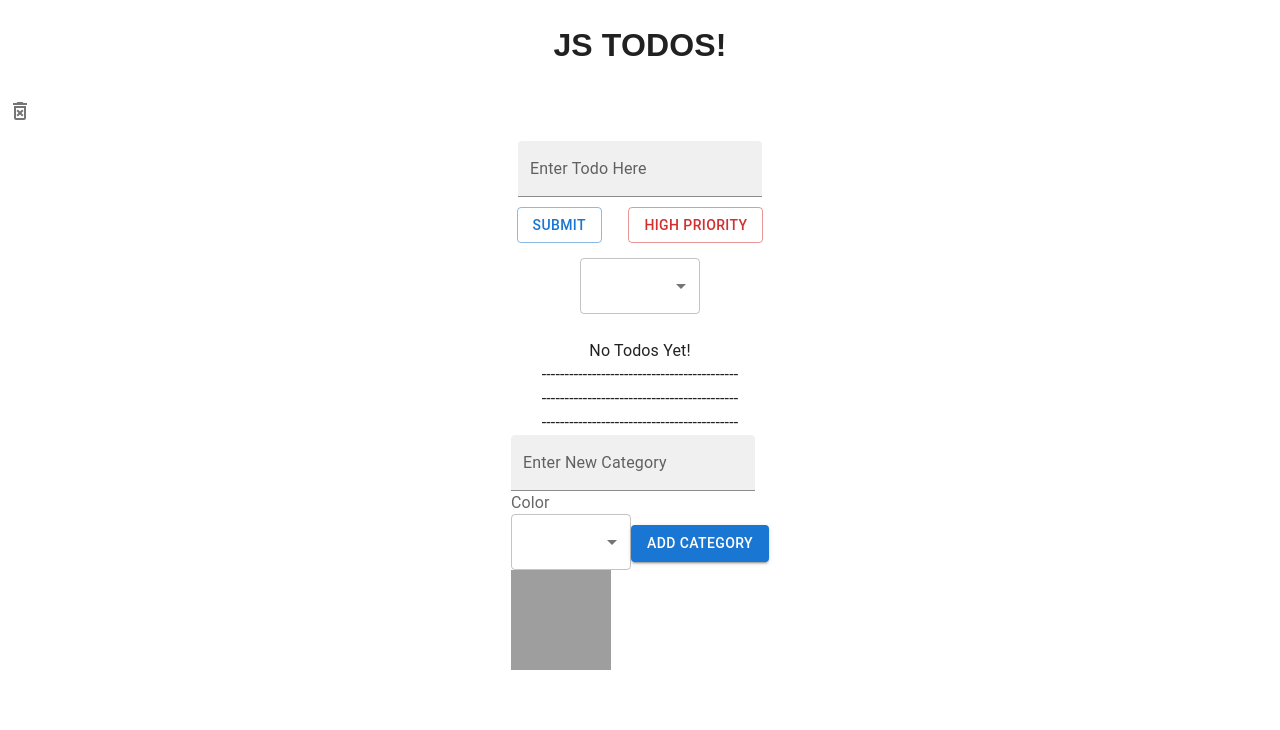
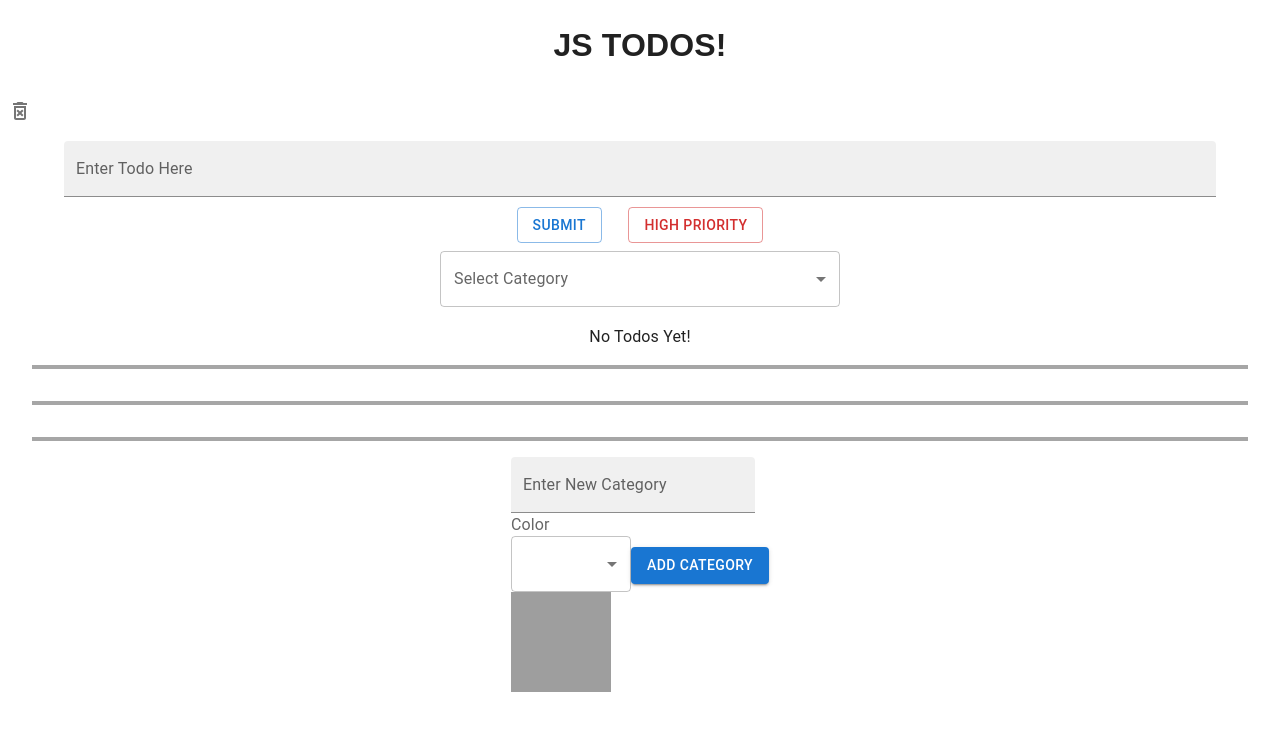
Before and after one commit to jstaples50/js_todo_app, a React (Create React App) app: page / in a window 1280 px wide. Shown: the top 730 px of the page. Built offline with nearby package versions, Linux system fonts and the light colour scheme.

Commit message:
Created divider components

```diff
--- a/src/scenes/TodoFeed.jsx
+++ b/src/scenes/TodoFeed.jsx
@@ -12,9 +12,14 @@ import {
   Checkbox,
   ListItemText,
   OutlinedInput,
+  FormControl,
+  FormHelperText,
+  InputLabel,
+  Divider,
 } from "@mui/material";
 import Button from "@mui/material/Button";
 import DeleteForeverOutlinedIcon from "@mui/icons-material/DeleteForeverOutlined";
+import { grey, red } from "@mui/material/colors";
 import { v4 as uuidv4 } from "uuid";
 import { sortByStatusAndDate } from "../helper/helperFunctions";
 import {
@@ -25,6 +30,17 @@ import {
 } from "../helper/localStorage";
 import ToDo from "./components/Todo";
 import { Check } from "@mui/icons-material";
+
+// const ITEM_HEIGHT = 48;
+// const ITEM_PADDING_TOP = 8;
+// const MenuProps = {
+//   PaperProps: {
+//     style: {
+//       maxHeight: ITEM_HEIGHT * 4.5 + ITEM_PADDING_TOP,
+//       width: 250,
+//     },
+//   },
+// };
 
 const TodoFeed = ({ categoryArray, setCategoryArray }) => {
   const [todo, setTodo] = useState("");
@@ -68,8 +84,14 @@ const TodoFeed = ({ categoryArray, setCategoryArray }) => {
   };
 
   const handleCategorySelectionChange = (e) => {
-    setCategoriesSelected(e.target.value);
-    console.log(categoriesSelected);
+    // setCategoriesSelected(e.target.value);
+    const {
+      target: { value },
+    } = e;
+    setCategoriesSelected(
+      // On autofill we get a stringified value.
+      typeof value === "string" ? value.split(",") : value
+    );
   };
 
   useEffect(() => {
@@ -90,7 +112,7 @@ const TodoFeed = ({ categoryArray, setCategoryArray }) => {
           flexDirection={"column"}
           justifyContent={"center"}
           alignItems={"center"}
-          // width={"400px"}
+          width={"100vw"}
         >
           <TextField
             id="filled-basic"
@@ -100,7 +122,18 @@ const TodoFeed = ({ categoryArray, setCategoryArray }) => {
             autoComplete="off"
             value={todo}
             onChange={handleTodoChange}
-            sx={{ m: "10px" }}
+            fullWidth
+            sx={{
+              width: "90%",
+              m: "10px auto",
+            }}
+            InputProps={{
+              sx: {
+                "& input": {
+                  textAlign: "center",
+                },
+              },
+            }}
           />
           <Box
             className="form-buttons"
@@ -119,36 +152,57 @@ const TodoFeed = ({ categoryArray, setCategoryArray }) => {
               High Priority
             </Button>
           </Box>
+          <FormControl sx={{ m: 1, minWidth: 400 }}>
+            <InputLabel>Select Category</InputLabel>
             <Select
               multiple
+              autoWidth
               input={<OutlinedInput label="Tag" />}
               labelId="demo-simple-select-label"
               id="demo-simple-select"
               placeholder="Select Category"
               name="color"
               value={categoriesSelected}
-            label="Categories"
+              label="Select Category"
               onChange={handleCategorySelectionChange}
-            sx={{ minWidth: "120px", m: "15px" }}
+              // renderValue={(selected) => selected.join(", ")}
+              // MenuProps={MenuProps}
             >
+              {/* <MenuItem value="">
+                <em>None</em>
+              </MenuItem> */}
               {categoryArray.length &&
                 categoryArray.map((category) => (
                   <MenuItem key={category.title} value={category}>
-                  <Checkbox
+                    {/* <Checkbox
                       sx={{
                         color: category.color.value[800],
                         "&.Mui-checked": {
                           color: category.color.value[600],
                         },
                       }}
-                  />
+                    /> */}
+                    <Box
+                      bgcolor={category.color.value[500]}
+                      width={"15px"}
+                      height={"15px"}
+                      borderRadius={"50%"}
+                      m={"12px"}
+                    ></Box>
                     <ListItemText primary={category.title} />
                   </MenuItem>
                 ))}
             </Select>
+          </FormControl>
         </Box>
       </form>
-      <Box textAlign={"center"}>
+      <Box
+        textAlign={"center"}
+        display={"flex"}
+        flexDirection={"column"}
+        justifyContent={"center"}
+        alignItems={"center"}
+      >
         {todoArray.length ? (
           todoArray
             .filter((t) => t.status === 0)
@@ -164,7 +218,9 @@ const TodoFeed = ({ categoryArray, setCategoryArray }) => {
         ) : (
           <Typography mt={"10px"}>No Todos Yet!</Typography>
         )}
-        <Typography>-------------------------------------------</Typography>
+        <Divider
+          sx={{ bgcolor: grey[400], width: "95vw", borderBottomWidth: 4, m: 2 }}
+        ></Divider>
         {todoArray.length
           ? todoArray
               .filter((t) => t.status === 1)
@@ -178,7 +234,9 @@ const TodoFeed = ({ categoryArray, setCategoryArray }) => {
                 />
               ))
           : null}
-        <Typography>-------------------------------------------</Typography>
+        <Divider
+          sx={{ bgcolor: grey[400], width: "95vw", borderBottomWidth: 4, m: 2 }}
+        ></Divider>
         {todoArray.length
           ? todoArray
               .filter((t) => t.status === 2)
@@ -192,7 +250,14 @@ const TodoFeed = ({ categoryArray, setCategoryArray }) => {
                 />
               ))
           : null}
-        <Typography>-------------------------------------------</Typography>
+        <Divider
+          sx={{
+            bgcolor: grey[400],
+            width: "95vw",
+            borderBottomWidth: 4,
+            m: 2,
+          }}
+        ></Divider>
       </Box>
     </Box>
   );
@@ -224,7 +289,10 @@ const DeleteDialog = ({ handleAllTodosDelete }) => {
 
   return (
     <div>
-      <IconButton onClick={handleClickOpen}>
+      <IconButton
+        onClick={handleClickOpen}
+        sx={{ "&:hover": { color: red[500], bgcolor: red[50] } }}
+      >
         <DeleteForeverOutlinedIcon />
       </IconButton>
       <Dialog
--- a/src/scenes/components/Todo.jsx
+++ b/src/scenes/components/Todo.jsx
@@ -11,7 +11,14 @@ import {
 } from "@mui/material";
 import { styled } from "@mui/material/styles";
 import Button from "@mui/material/Button";
-import { lightBlue, orange, green, grey, purple } from "@mui/material/colors";
+import {
+  lightBlue,
+  orange,
+  green,
+  grey,
+  purple,
+  red,
+} from "@mui/material/colors";
 import ErrorOutlineOutlinedIcon from "@mui/icons-material/ErrorOutlineOutlined";
 import HighlightOffOutlinedIcon from "@mui/icons-material/HighlightOffOutlined";
 import AddCircleOutlineOutlinedIcon from "@mui/icons-material/AddCircleOutlineOutlined";
@@ -281,6 +288,7 @@ function DeleteTodo({ handleTodoDelete }) {
         onClick={handleTodoDelete}
         onMouseEnter={handlePopoverOpen}
         onMouseLeave={handlePopoverClose}
+        sx={{ "&:hover": { color: red[500], bgcolor: red[50] } }}
       >
         <HighlightOffOutlinedIcon />
       </IconButton>
@@ -462,6 +470,7 @@ function AddCategory({ childChange, setChildChange, categoryArray, todo }) {
         onClick={() => setCategoryOpen(true)}
         onMouseEnter={handlePopoverOpen}
         onMouseLeave={handlePopoverClose}
+        sx={{ "&:hover": { bgcolor: green[200] } }}
         style={{ color: green[500] }}
       >
         <AddCircleOutlineOutlinedIcon />
```
Lines whose indentation alone changed are shown as unchanged.
